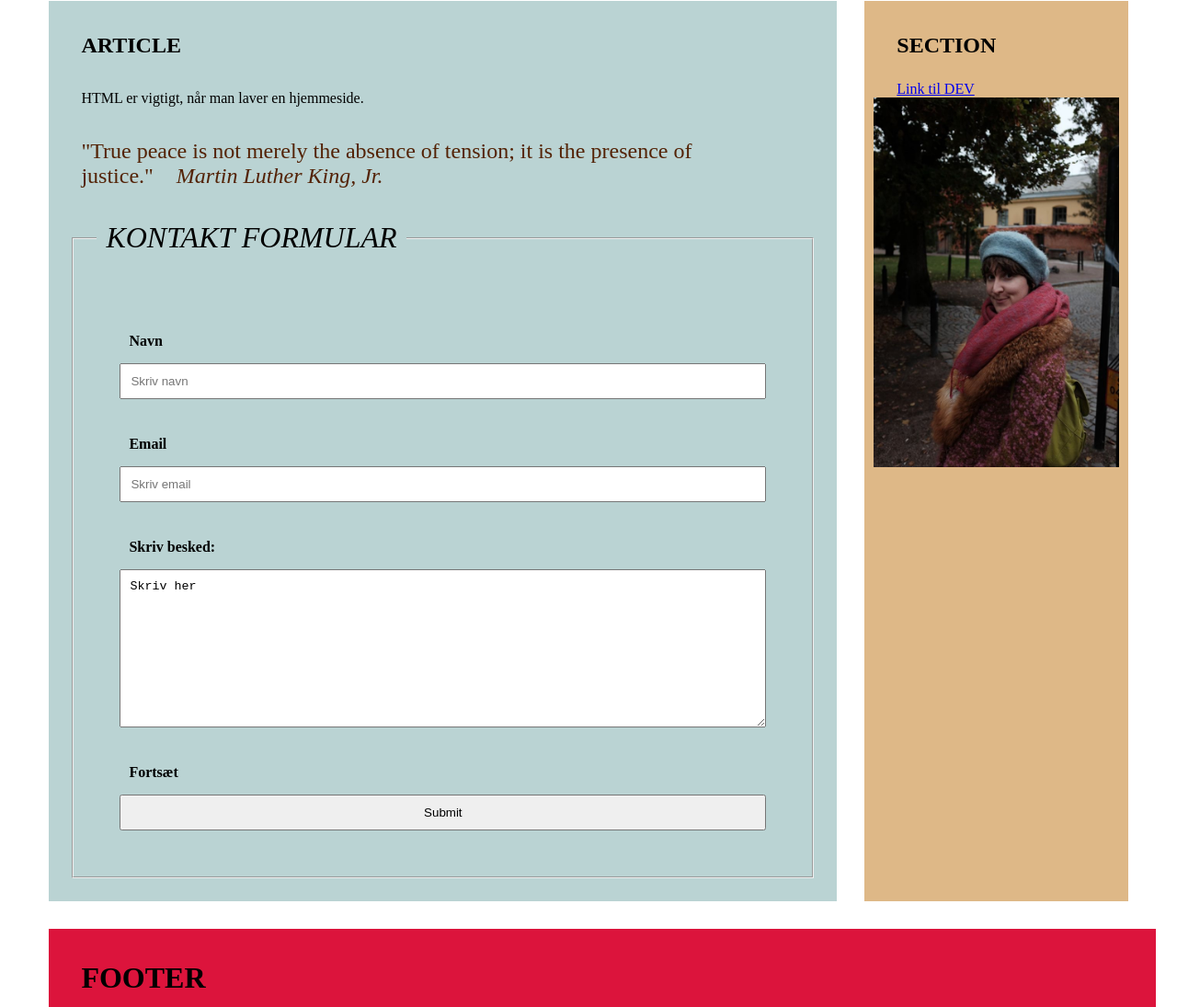
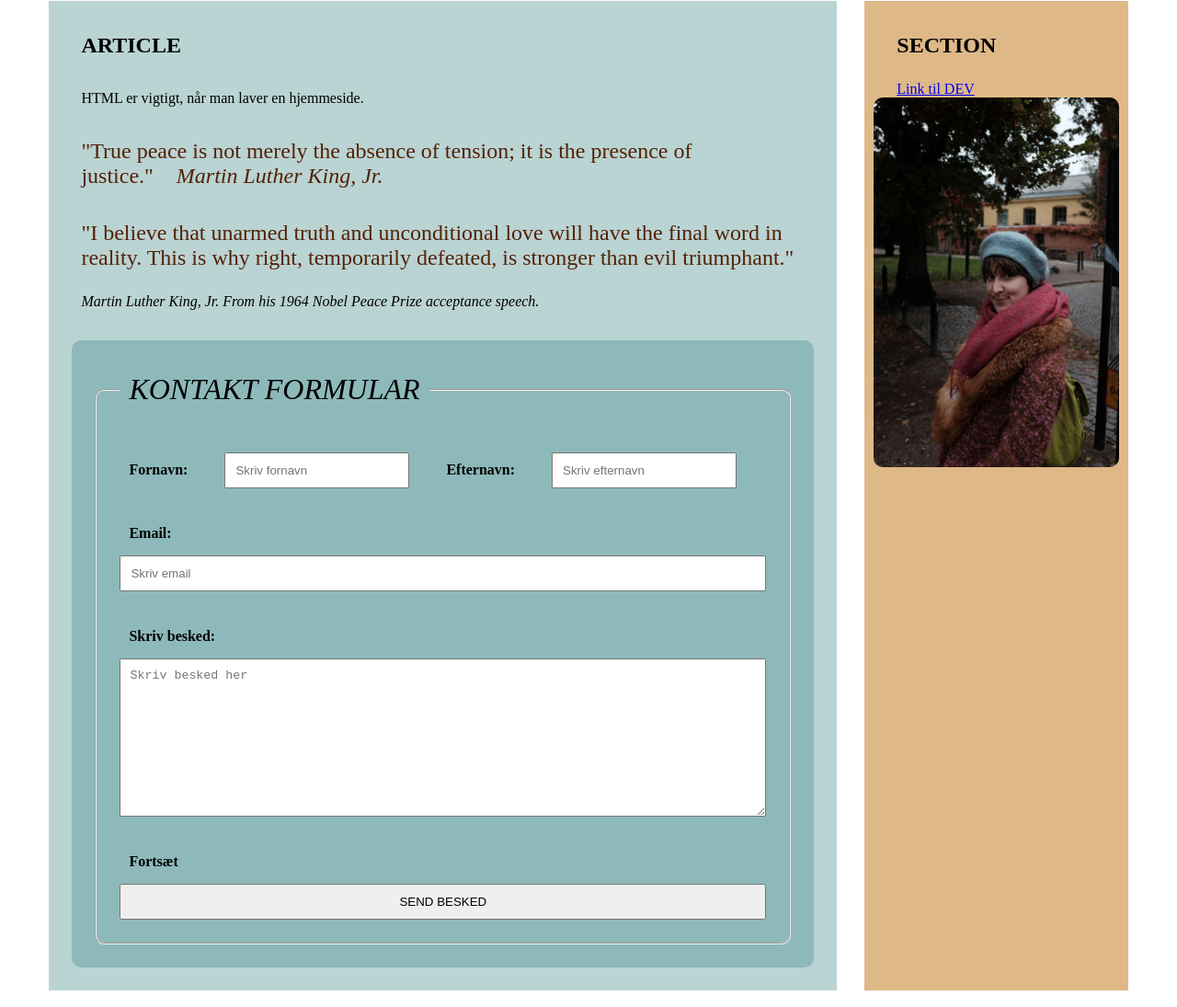
Before and after one commit to rts-cmk-wu06/html-forms-CecileAnna, a plain HTML site: page index.html in a window 1280 px wide. Shown: the part 454-1549 px from the top of the page at 92% size. Drawn offline with Linux system fonts and the light colour scheme.

Commit message:
Add files via upload
nyeste udgave af formularen i index.html'en  - med lidt nye ting i stylesheet'et også

```diff
--- a/css/style.css
+++ b/css/style.css
@@ -19,6 +19,7 @@ img {
     width: 100%;
     padding: 0!important;
     margin: 0!important;
+    border-radius: 10px;
 }
 
 header {
@@ -85,6 +86,12 @@ article {
     background-color: rgb(186, 211, 211);
 }
 
+fieldset {
+    border-radius: 10px;
+    display: flex;
+    flex-direction: column;
+}
+
 legend {
     font-size: 2em;
     font-style: italic;
@@ -92,8 +99,16 @@ legend {
 }
 
 form {
+    background-color: rgba(95, 158, 160, 0.479);
+    border-radius: 10px;
+}
+
+.names {
     display: flex;
-    flex-direction: column;
+    flex-direction: row;
+    justify-content: flex-start;
+    padding: 0;
+    margin: 0;
 }
 
 label {
--- a/index.html
+++ b/index.html
@@ -35,29 +35,35 @@
                 <h1>article</h1>
                 <p>HTML er vigtigt, når man laver en hjemmeside.</p>
                 <blockquote cite="Martin Luther King, Jr.">"True peace is not merely the absence of tension; it is the presence of justice."<cite>Martin Luther King, Jr.</cite></blockquote>
-
+                <blockquote cite="Martin Luther King, Jr.">"I believe that unarmed truth and unconditional love will have the final word in reality. This is why right, temporarily defeated, is stronger than evil triumphant."</blockquote>
+                <cite>Martin Luther King, Jr. From his 1964 Nobel Peace Prize acceptance speech.</cite>
                 <!-- <h1>kontakt formular</h1> -->
 
+                <br>
+                <br>
 
-                <fieldset>
-                    <legend>kontakt formular</legend>
-                    <form action="" method="">
-                        <label for="navn">Navn</label>
-                        <input type="text" name="" id="navn" placeholder="Skriv navn">
-
-                        <label for="email">Email</label>
+                <form>
+                    <fieldset action="" method="">
+                        <legend>kontakt formular</legend>
+                        <div class="names">
+                            <label for="fornavn">Fornavn:</label>
+                            <input type="text" name="" id="fornavn" placeholder="Skriv fornavn">
+                            <label for="efternavn">Efternavn:</label>
+                            <input type="text" name="" id="efternavn" placeholder="Skriv efternavn">
+                        </div>
+                        <label for="email">Email:</label>
                         <input type="email" id="email" placeholder="Skriv email">
 
                         <label for="besked">Skriv besked:</label>
-                        <textarea name="" id="besked" cols="30" rows="10">Skriv her</textarea>
+                        <textarea name="" id="besked" cols="30" rows="10" placeholder="Skriv besked her"></textarea>
                         <!--
                         <label for="kode">Kodeord</label>
                         <input type="password" name="" id="kode" placeholder="Skriv kode"> -->
 
                         <label for="send">Fortsæt</label>
-                        <input type="submit" id="send" placeholder="Send din besked">
-                    </form>
-                </fieldset>
+                        <input type="submit" id="send" value="SEND BESKED">
+                    </fieldset>
+                </form>
             </article>
             <section>
                 <h1>section</h1>
```
